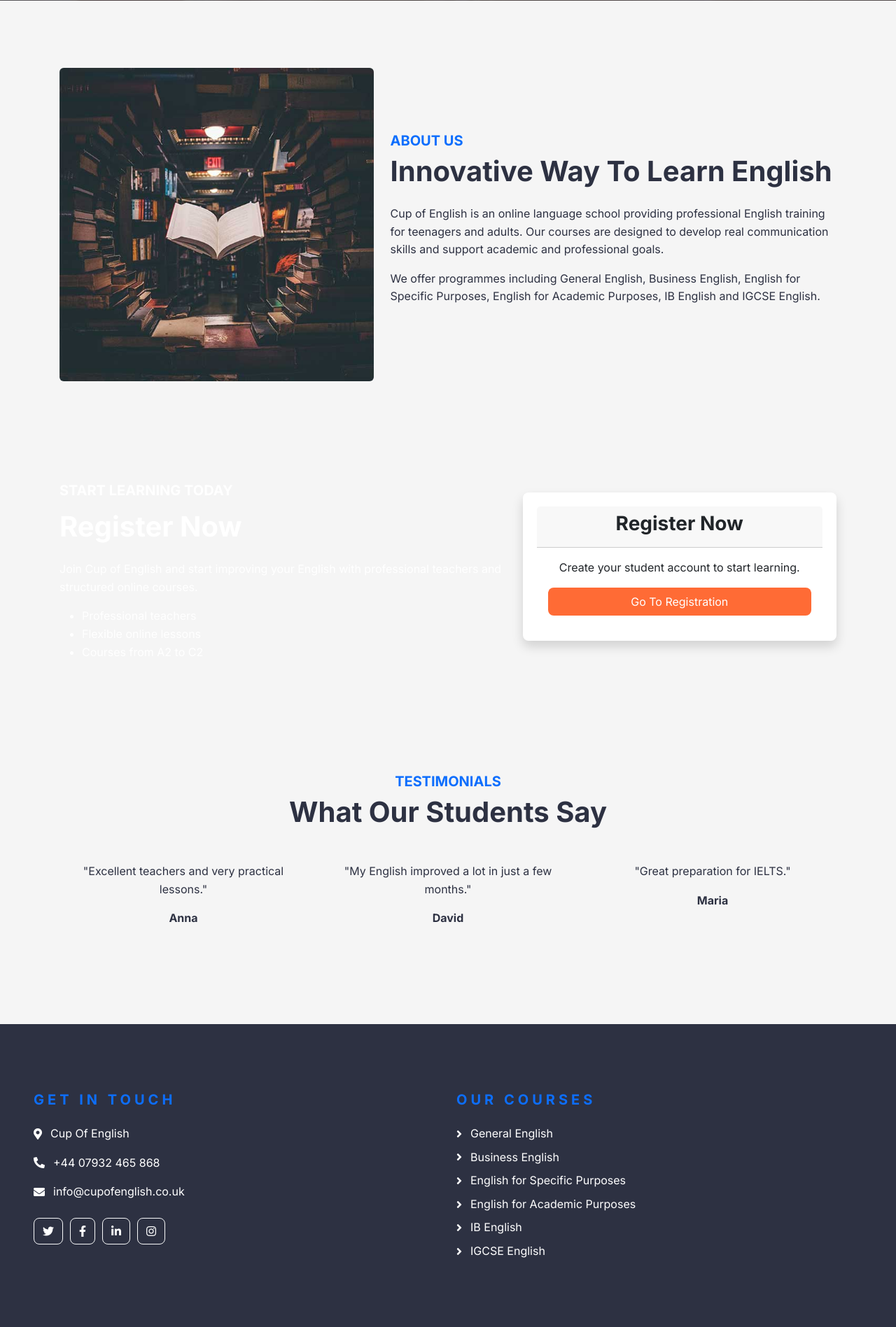
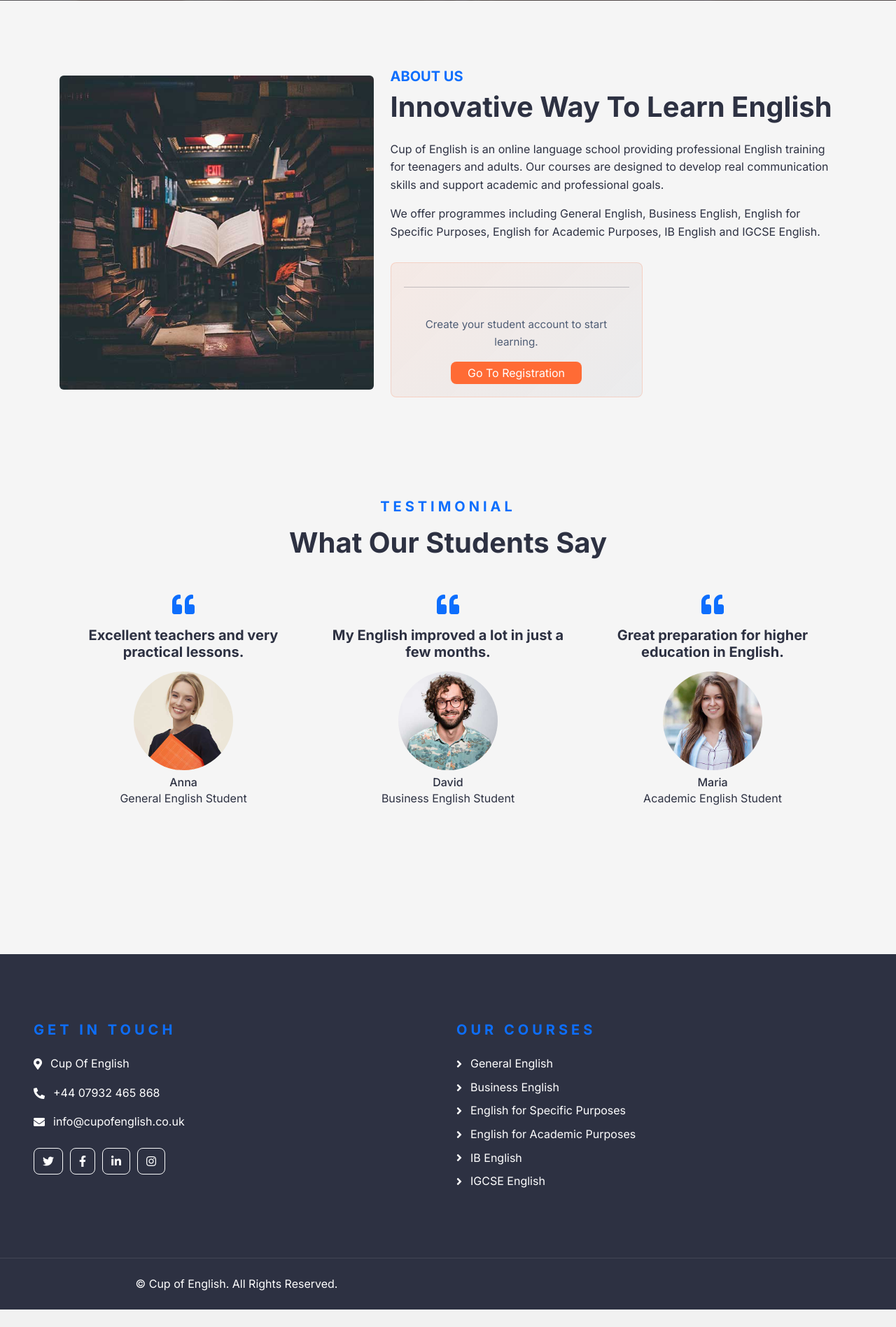
Before and after one commit to jackpoletek/cup-of-english, a Django app: page /about/ in a window 1280 px wide. Shown: the part 425-2322 px from the top of the page at 70% size. After the commit the page ends 2297 px from the top, so only its background shows below. Run offline with Django 5.2, Linux system fonts and the light colour scheme; parts of the project's set-up code (start-up, migrations or seed data) failed here and were passed over; some libraries are stand-ins or nearby versions.

Commit message:
Improve styling and layout in index and about pages, with enhanced testimonial presentation

```diff
--- a/core/templates/core/about.html
+++ b/core/templates/core/about.html
@@ -41,61 +41,89 @@
                 English for Academic Purposes, IB English and IGCSE English.
             </p>
 
+            <!-- CTA -->
+            <div class="registration-cta-box text-center">
+                <hr><br>
+                <p class="mb-3">
+                    Create your student account to start learning.
+                </p>
+
+                <a href="{% url 'accounts:register' %}" class="btn btn-primary btn-sm px-4">
+                    Go To Registration
+                </a>
+
+            </div>
+
         </div>
     </div>
 </div>
 
-<!-- Register Now Section -->
-<div class="container-fluid bg-registration py-5">
+<!-- Testimonials -->
+<div class="container-fluid py-5">
 
     <div class="container py-5">
 
-        <div class="row align-items-center">
+        <div class="text-center mb-5">
+            <h5 class="text-primary text-uppercase mb-3" style="letter-spacing: 5px;">
+                Testimonial
+            </h5>
+            <h1>What Our Students Say</h1>
+        </div>
 
-            <div class="col-lg-7 text-white">
+        <div class="row justify-content-center">
 
-                <h5 class="text-uppercase mb-3">
-                    Start Learning Today
-                </h5>
+            <!-- Testimonial 1 -->
+            <div class="col-md-4 mb-4">
+                <div class="testimonial-showcase text-center h-100">
+                    <i class="fa fa-2x fa-quote-left text-primary mb-3"></i>
 
-                <h1 class="mb-4">
-                    Register Now
-                </h1>
+                    <h5 class="font-weight-normal mb-3">
+                        Excellent teachers and very practical lessons.
+                    </h5>
 
-                <p>
-                    Join Cup of English and start improving your
-                    English with professional teachers and
-                    structured online courses.
-                </p>
+                    <img class="img-fluid rounded-circle mx-auto mb-2 testimonial-avatar-small"
+                        src="{% static 'cup_of_english/images/team-1.jpg' %}" alt="Anna"
+                        style="width: 40%; height: auto;">
 
-                <ul>
-                    <li>Professional teachers</li>
-                    <li>Flexible online lessons</li>
-                    <li>Courses from A2 to C2</li>
-                </ul>
-
+                    <h6 class="m-0">Anna</h6>
+                    <span>General English Student</span>
+                </div>
             </div>
 
-            <div class="col-lg-5">
+            <!-- Testimonial 2 -->
+            <div class="col-md-4 mb-4">
+                <div class="testimonial-showcase text-center h-100">
+                    <i class="fa fa-2x fa-quote-left text-primary mb-3"></i>
 
-                <div class="card shadow">
+                    <h5 class="font-weight-normal mb-3">
+                        My English improved a lot in just a few months.
+                    </h5>
 
-                    <div class="card-header text-center">
-                        <h3>Register Now</h3>
-                    </div>
+                    <img class="img-fluid rounded-circle mx-auto mb-2 testimonial-avatar-small"
+                        src="{% static 'cup_of_english/images/team-2.jpg' %}" alt="David"
+                        style="width: 40%; height: auto;">
 
-                    <div class="card-body text-center">
+                    <h6 class="m-0">David</h6>
+                    <span>Business English Student</span>
+                </div>
+            </div>
 
-                        <p>Create your student account to start learning.</p>
+            <!-- Testimonial 3 -->
+            <div class="col-md-4 mb-4">
+                <div class="testimonial-showcase text-center h-100">
+                    <i class="fa fa-2x fa-quote-left text-primary mb-3"></i>
 
-                        <a href="{% url 'accounts:register' %}" class="btn btn-primary btn-lg w-100">
-                            Go To Registration
-                        </a>
+                    <h5 class="font-weight-normal mb-3">
+                        Great preparation for higher education in English.
+                    </h5>
 
-                    </div>
+                    <img class="img-fluid rounded-circle mx-auto mb-2 testimonial-avatar-small"
+                        src="{% static 'cup_of_english/images/team-3.jpg' %}" alt="Maria"
+                        style="width: 40%; height: auto;">
 
+                    <h6 class="m-0">Maria</h6>
+                    <span>Academic English Student</span>
                 </div>
-
             </div>
 
         </div>
@@ -104,33 +132,4 @@
 
 </div>
 
-<!-- Testimonials -->
-<div class="container py-5">
-
-    <div class="text-center mb-5">
-        <h5 class="text-primary text-uppercase">Testimonials</h5>
-        <h1>What Our Students Say</h1>
-    </div>
-
-    <div class="row text-center">
-
-        <div class="col-md-4">
-            <p>"Excellent teachers and very practical lessons."</p>
-            <strong>Anna</strong>
-        </div>
-
-        <div class="col-md-4">
-            <p>"My English improved a lot in just a few months."</p>
-            <strong>David</strong>
-        </div>
-
-        <div class="col-md-4">
-            <p>"Great preparation for IELTS."</p>
-            <strong>Maria</strong>
-        </div>
-
-    </div>
-
-</div>
-
 {% endblock %}
--- a/core/views.py
+++ b/core/views.py
@@ -6,13 +6,12 @@ from django.conf import settings
 
 from django.contrib import messages
 from courses.models import Course
-from enrollments.models import Enrollment
 
 
 def index(request):
     featured_courses = (
         Course.objects.filter(is_active=True)
-        .order_by("course_type", "level")
+        .order_by("course_type", "level")[:6]
     )
 
     return render(
--- a/static/cup_of_english/css/style.css
+++ b/static/cup_of_english/css/style.css
@@ -98,6 +98,26 @@ a:hover {
 /* Hover effect for navbar links */
 .navbar-nav .nav-link:hover {
     color: var(--primary-color);
+}
+
+/* About page */
+
+/* CTA box inside About section */
+.registration-cta-box {
+    margin-top: 30px;
+    max-width: 360px;
+    background: linear-gradient(135deg,
+            rgba(255, 107, 53, 0.08),
+            rgba(79, 93, 117, 0.06));
+    padding: 18px;
+    border-radius: var(--border-radius);
+    border: 1px solid rgba(255, 107, 53, 0.2);
+}
+
+.registration-cta-box p {
+    margin-bottom: 12px;
+    font-size: 0.95rem;
+    color: var(--accent-color);
 }
 
 /* Buttons */
```
Also changed, not shown: core/templates/core/index.html (+42 -53 lines).
